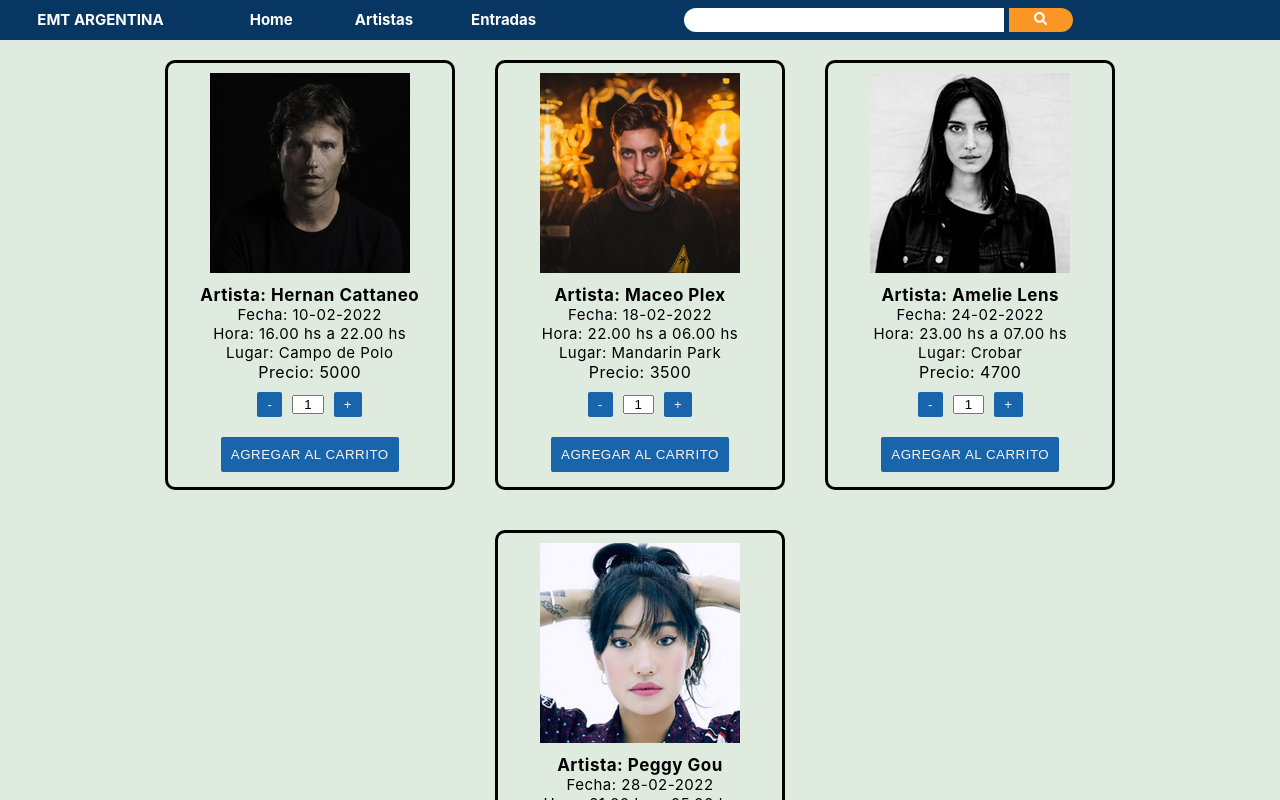
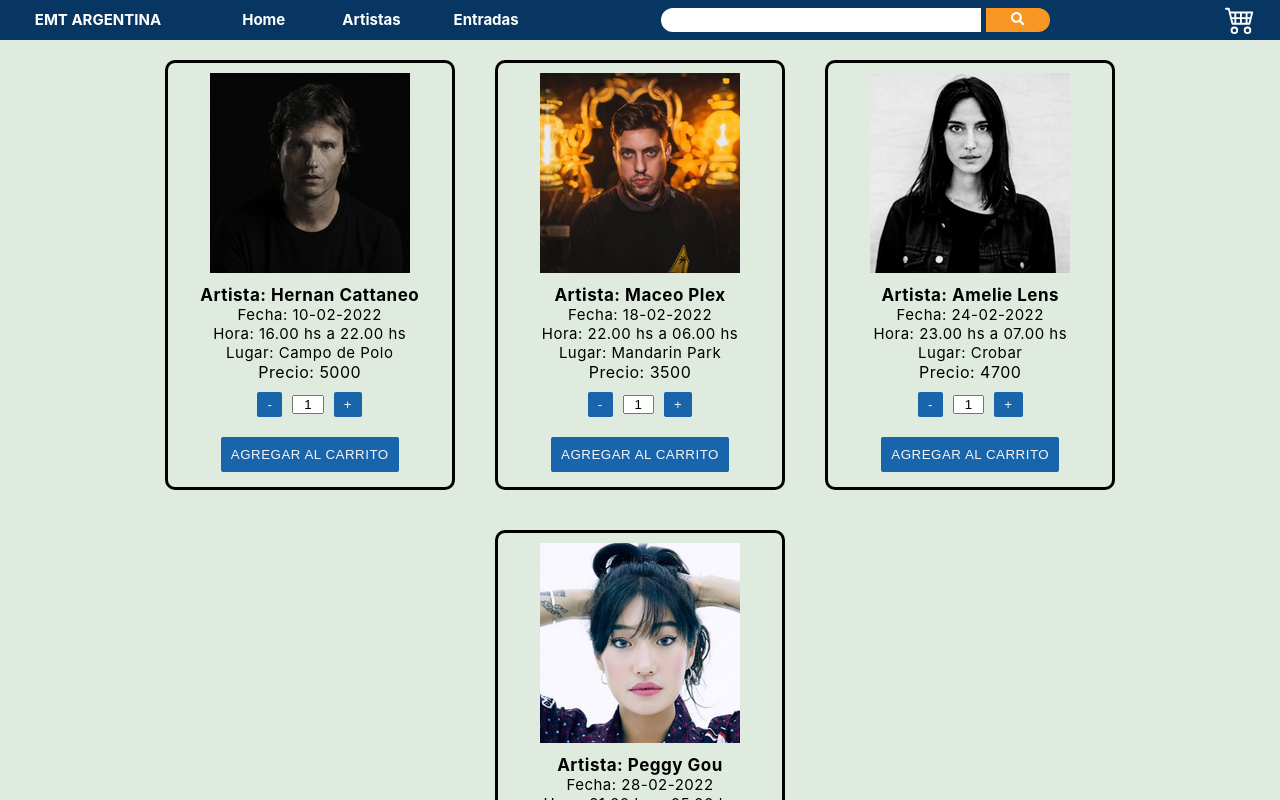
Before and after one commit to BrianKonz/ReactBrianKonz, a React (Create React App) app: page / in a window 1280 px wide. Shown: the top 800 px of the page. Built offline with nearby package versions, Linux system fonts and the light colour scheme.

Commit message:
subo icono carrito

```diff
--- a/src/Componentes/NavBar/nav.css
+++ b/src/Componentes/NavBar/nav.css
@@ -86,9 +86,18 @@
 }
 
 
-.lupa {
+.lupaIcon {
     color: white;
     justify-content: center;
     padding: 3px;
 
 }
+
+.carritoIcon {
+    justify-content: center;
+    color: white;
+    width: 30px;
+    height: 30px;
+    margin-top: 4px;
+    cursor: pointer;
+}
--- a/src/Componentes/NavBar/navBar.js
+++ b/src/Componentes/NavBar/navBar.js
@@ -1,5 +1,6 @@
 import "./nav.css";
 import { FaSearch } from 'react-icons/fa'
+import { BsCart4 } from 'react-icons/bs'
 
 const NavBar = () => {
    return (
@@ -20,12 +21,10 @@ const NavBar = () => {
                 <div className="contenedorBuscador">
                     <input className="buscarNav" type="serch"></input>
                     <button className="botonNav" type="submit">
-                    <FaSearch className="lupa" />
+                    <FaSearch className="lupaIcon" />
                     </button>
                 </div>
-                <div>
-
-                </div>
+                <BsCart4 className="carritoIcon" />
                 </ul>
         </>
     );
```
